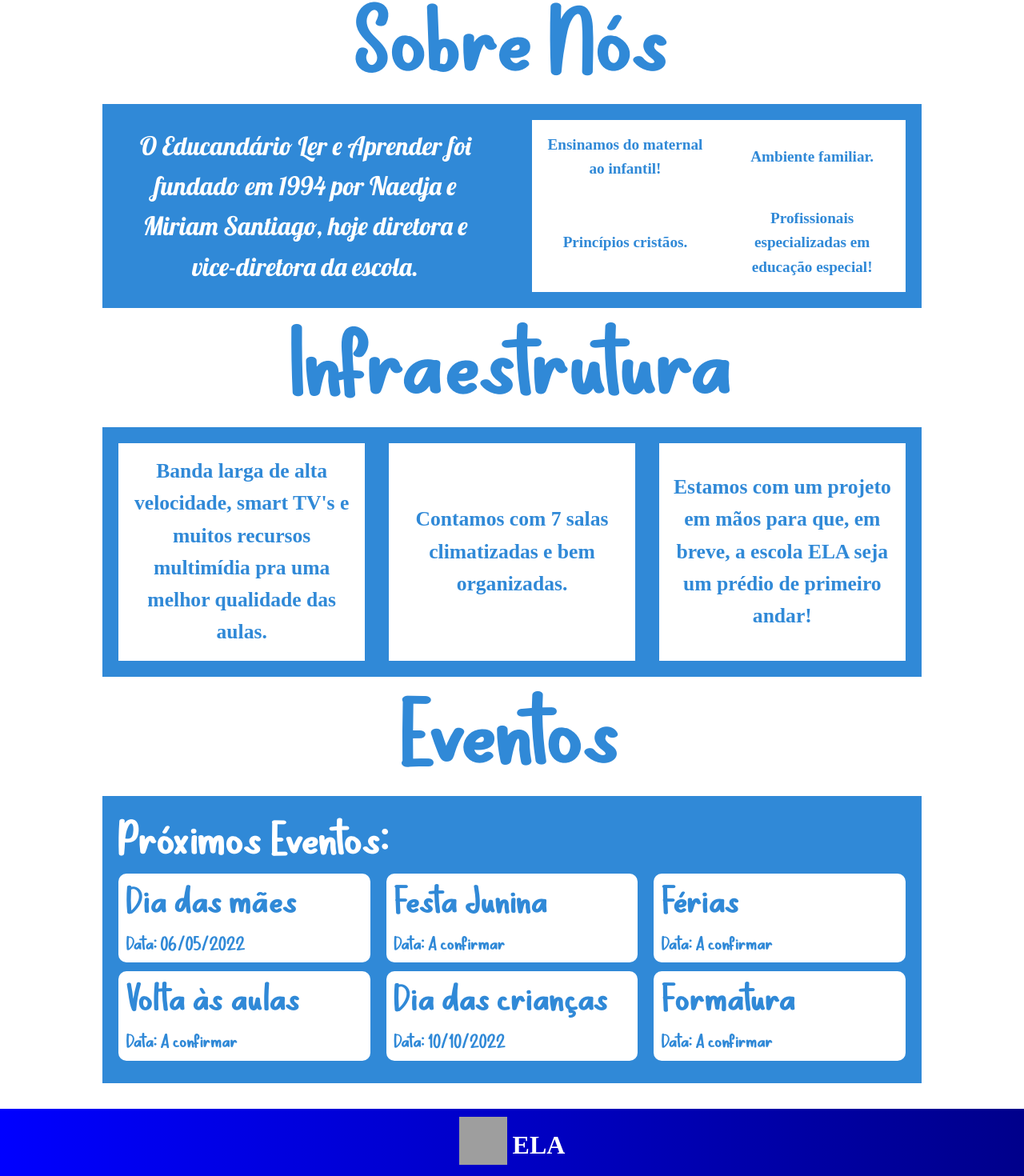
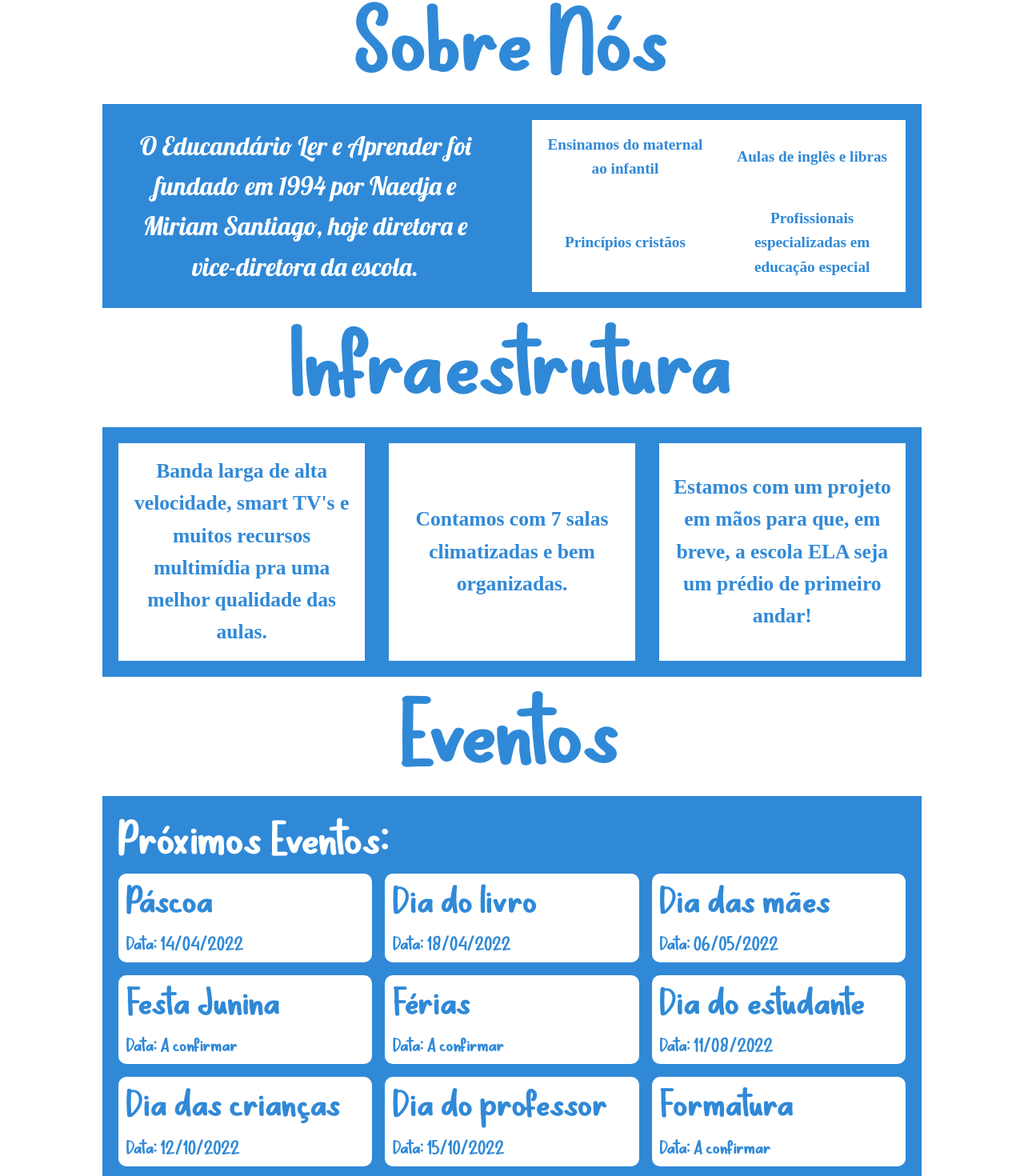
Before and after one commit to srcmarcelo/ela-web, a React (Create React App) app: page /information in a window 1280 px wide. Shown: the part 99-1569 px from the top of the page at 80% size. Built offline with nearby package versions, Linux system fonts and the light colour scheme; grey boxes are pictures that could not be loaded; the HTML template or start-up script is replaced by a standard one.

Commit message:
adjusting navbar and setting more events

```diff
--- a/src/components/Navbar/index.jsx
+++ b/src/components/Navbar/index.jsx
@@ -15,7 +15,7 @@ import pet from "../../assets/images/pet.ico";
 const Navbar = () => {
   let myWidth = window.innerWidth;
 
-  const [mobile, setMobile] = useState(myWidth < 960);
+  const [mobile, setMobile] = useState(true);
   const [menu, setMenu] = useState(false);
 
   window.onresize = displayWindowSize;
@@ -23,12 +23,17 @@ const Navbar = () => {
 
   function displayWindowSize() {
     myWidth = window.innerWidth;
-    if (mobile) setMobile(myWidth < 960);
+    setMobile(myWidth < 960);
   }
 
   function setScrollTop() {
     window.scrollTo(0, 0);
   }
+
+  // eslint-disable-next-line react-hooks/exhaustive-deps
+  useEffect(() => {
+    setMobile(window.innerWidth < 960);
+  });
 
   useEffect(() => {
     if (menu) setScrollTop();
--- a/src/pages/Information/index.jsx
+++ b/src/pages/Information/index.jsx
@@ -24,11 +24,11 @@ const Information = () => (
             </h1>
           </div>
           <div className="shortInfo">
-            <div className="info">Ensinamos do maternal ao infantil!</div>
-            <div className="info">Ambiente familiar.</div>
-            <div className="info">Princípios cristãos.</div>
+            <div className="info">Ensinamos do maternal ao infantil</div>
+            <div className="info">Aulas de inglês e libras</div>
+            <div className="info">Princípios cristãos</div>
             <div className="info">
-              Profissionais especializadas em educação especial!
+              Profissionais especializadas em educação especial
             </div>
           </div>
         </div>
@@ -62,11 +62,14 @@ const Information = () => (
         <div className="calendar">
           <span>Próximos Eventos:</span>
           <div className="eventsContainer">
+            <InfoEvent title="Páscoa" date="14/04/2022" />
+            <InfoEvent title="Dia do livro" date="18/04/2022" />
             <InfoEvent title="Dia das mães" date="06/05/2022" />
             <InfoEvent title="Festa Junina" date="A confirmar" />
             <InfoEvent title="Férias" date="A confirmar" />
-            <InfoEvent title="Volta às aulas" date="A confirmar" />
-            <InfoEvent title="Dia das crianças" date="10/10/2022" />
+            <InfoEvent title="Dia do estudante" date="11/08/2022" />
+            <InfoEvent title="Dia das crianças" date="12/10/2022" />
+            <InfoEvent title="Dia do professor" date="15/10/2022" />
             <InfoEvent title="Formatura" date="A confirmar" />
           </div>
         </div>
--- a/src/pages/Information/styles.js
+++ b/src/pages/Information/styles.js
@@ -124,7 +124,7 @@ export const Content = styled.div`
     background-color: #3089d7;
     color: #fff;
     font-size: 2.5rem;
-    padding: 20px 20px 40px 20px;
+    padding: 20px 20px 30px 20px;
     width: 100%;
 
     span {
@@ -134,13 +134,13 @@ export const Content = styled.div`
     .eventsContainer {
       display: grid;
       grid-template-columns: repeat(3, 1fr);
-      gap: 5% 2%;
+      gap: 1rem;
       margin-top: 10px;
 
       @media (max-width: 960px) {
         grid-template-columns: repeat(1, 1fr);
         gap: 2% 0px;
-        padding-bottom: 50px;
+        padding-bottom: 180px;
       }
     }
   }
```
